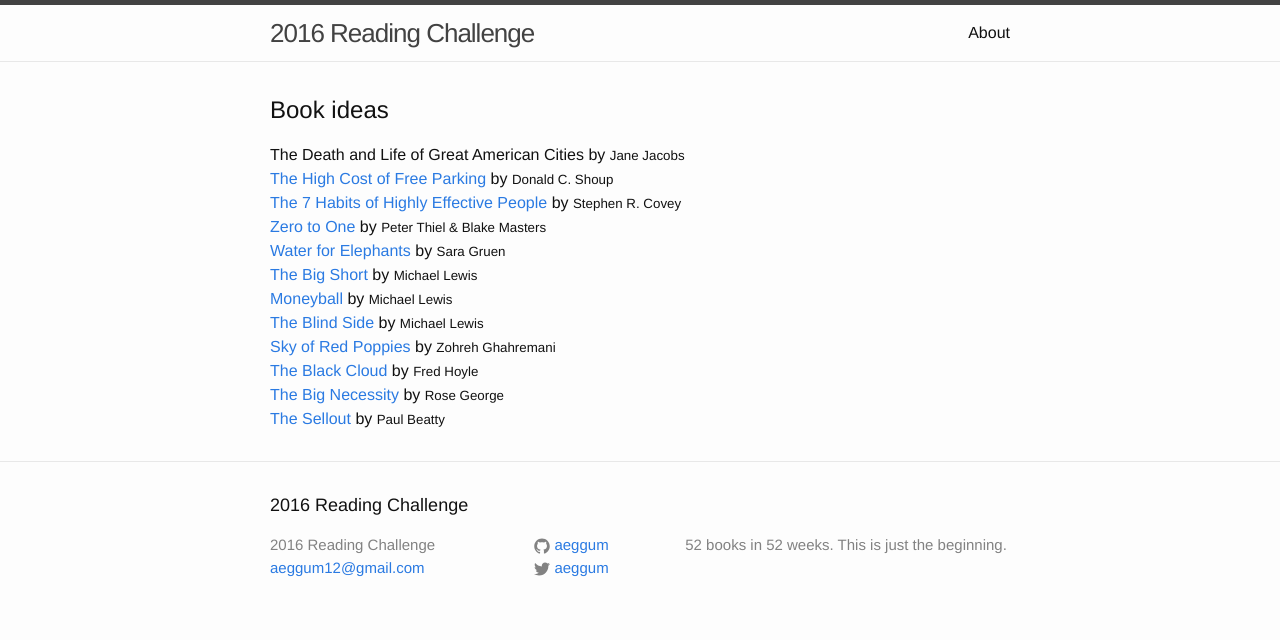
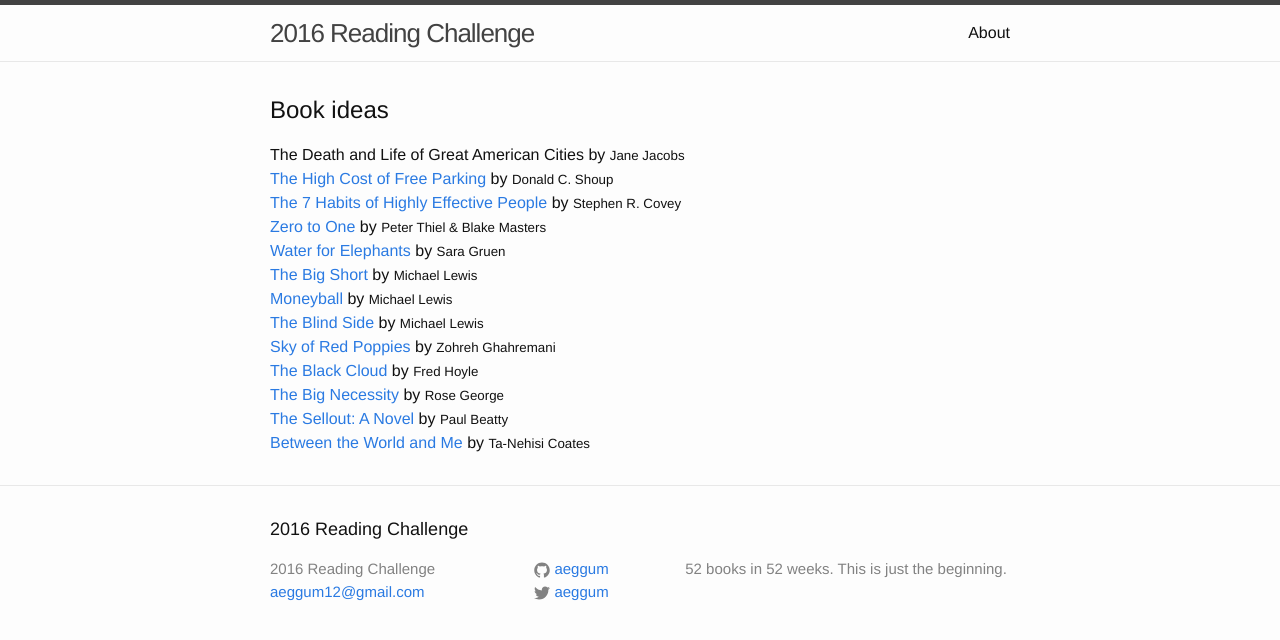
Before and after one commit to aeggum/aeggum.github.io, a Jekyll site: the page built from book-ideas.html, in a window 1280 px wide. Shown: the top 640 px of the page. Built offline with Jekyll 4.4.1, drawn with Linux system fonts in a browser that asks for light colours.

Commit message:
Add book idea

```diff
--- a/_data/books/ideas.yml
+++ b/_data/books/ideas.yml
@@ -41,6 +41,10 @@
   author: Rose George
   amazon: http://www.amazon.com/gp/product/1250058309
 
-- title: The Sellout
+- title: "The Sellout: A Novel"
   author: Paul Beatty
   amazon: http://www.amazon.com/gp/product/0374260508
+
+- title: Between the World and Me
+  author: Ta-Nehisi Coates
+  amazon: http://www.amazon.com/Between-World-Me-Ta-Nehisi-Coates/dp/0812993543
```
